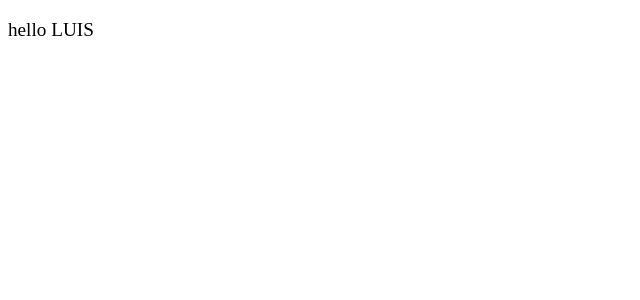
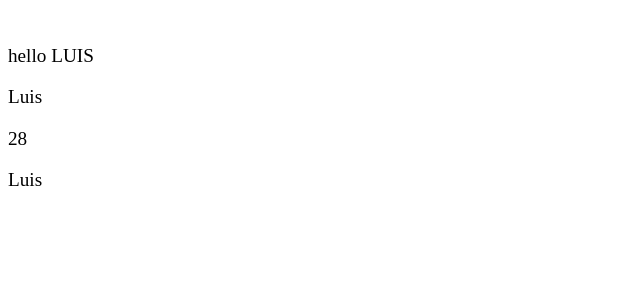
Before and after one commit to MaalejMohamed/basics, an Angular app: page / in a window 1280 px wide. Shown: the top 300 px of the page, without its empty margins (0-640 px from the left). Built offline with nearby package versions, Linux system fonts and the light colour scheme.

Commit message:
attributeBunding

```diff
--- a/src/app/app.component.html
+++ b/src/app/app.component.html
@@ -1 +1,5 @@
+<img [src]="imgURL">
 <p>hello {{ name.toUpperCase() }}</p>
+<p>{{getName()}}</p>
+<p>{{15+13}}</p>
+<p>{{name}}</p>
```
